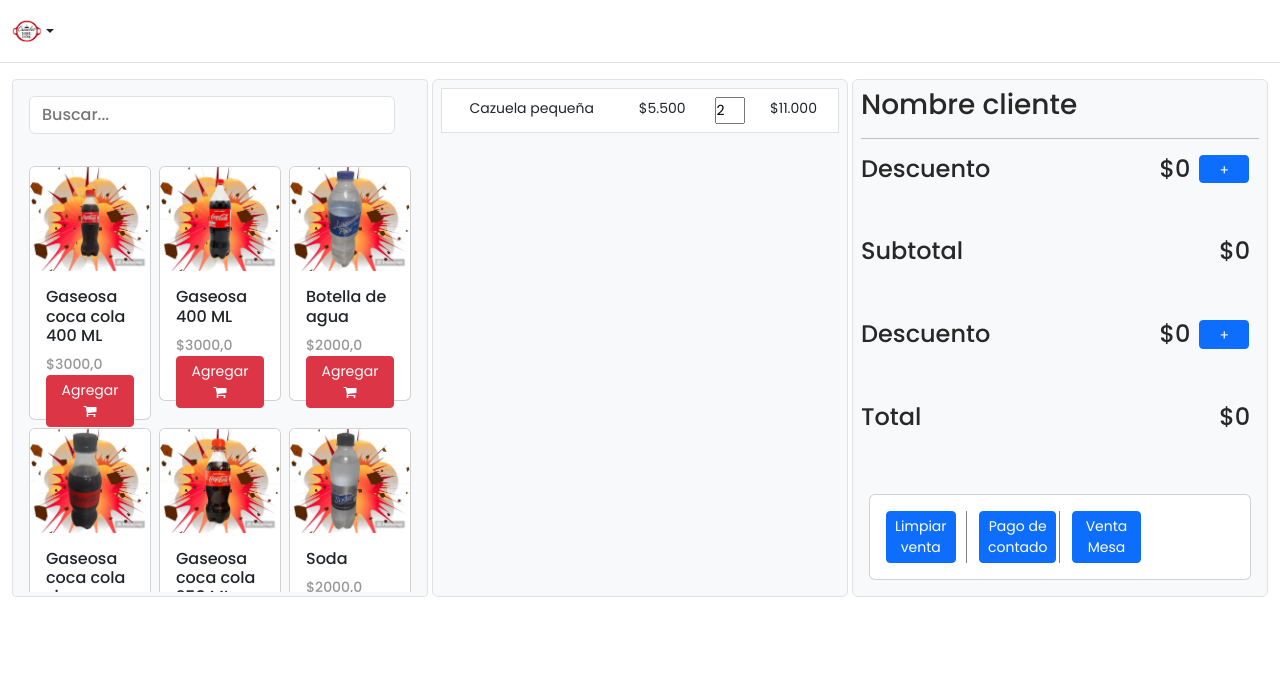
After one commit to juanca1406/Cazuelas-torre-jaime, a Django app: page /tomar_pedidos/ in a window 1280 px wide. The commit adds this page. Shown: the top 700 px of the page. Run offline with Django 4.2, Linux system fonts and the light colour scheme; a user stored in the database is signed in; data comes from the database, SQL or seed files in the repository; both versions use the stored data as it was after the commit.

Commit message:
tomar pedidos

```diff
--- a/productos/models.py
+++ b/productos/models.py
@@ -39,3 +39,11 @@ class Pedido(models.Model):
 
     def subtotal(self):
         return self.producto.precio * self.cantidad
+
+
+class Ventas(models.Model):
+    producto = models.CharField(max_length=300)
+    precio = models.FloatField()
+    imagen = models.ImageField(upload_to="ventas", null=True)
+    categoria = models.ForeignKey(Categoria, on_delete=models.CASCADE)
+    stock = models.IntegerField()
--- /dev/null
+++ b/productos/static/styles/tomar_pedidos.css
@@ -0,0 +1,42 @@
+.ordenar {
+    display: grid;
+    grid-template-columns: repeat(3, 1fr);
+
+}
+
+.boton {
+    height: 10px;
+    top: -18px;
+
+}
+
+.content1 button {
+    width: 50px;
+    position: absolute;
+    left: 85%;
+    height: 100%;
+}
+
+.content1 span {
+    width: 50px;
+    position: absolute;
+    left: 75%;
+
+}
+
+.stat {
+    border-right: 1px solid grey;
+}
+
+.content2 span {
+    width: 50px;
+    position: absolute;
+    left: 90%;
+
+}
+
+/* scroll */
+.scroll {
+    overflow-y: auto;
+    max-height: 450px;
+}
--- a/productos/templates/panel/admin.html
+++ b/productos/templates/panel/admin.html
@@ -142,7 +142,7 @@
                 </a>
               </li>
               <li class="nav-item">
-                <a class="nav-link d-flex align-items-center gap-2" href="#">
+                <a class="nav-link d-flex align-items-center gap-2" href="{% url 'productos:tomar_pedidos' %}">
                   <svg class="bi">
                     <use xlink:href="#puzzle" />
                   </svg>
@@ -183,6 +183,7 @@
                   Ajustes
                 </a>
               </li>
+
               {% if user.is_authenticated %}
               <li class="nav-item">
                 <a class="nav-link d-flex align-items-center gap-2" href="{% url 'logout' %}">
@@ -215,6 +216,7 @@
               </svg>
               Esta semana
             </button>
+
           </div>
         </div>
 
--- /dev/null
+++ b/productos/templates/panel/tomar_pedidos.html
@@ -0,0 +1,134 @@
+{% load static %}
+<!DOCTYPE html>
+<html lang="en">
+
+<head>
+    <meta charset="UTF-8">
+    <meta name="viewport" content="width=device-width, initial-scale=1.0">
+    <title>Inventario</title>
+    <link rel="shortcut icon" type="image/x-icon" href="{% static 'icono/icono.jpeg' %}">
+    <link href="https://cdn.jsdelivr.net/npm/bootstrap@5.3.0/dist/css/bootstrap.min.css" rel="stylesheet"
+        integrity="sha384-9ndCyUaIbzAi2FUVXJi0CjmCapSmO7SnpJef0486qhLnuZ2cdeRhO02iuK6FUUVM" crossorigin="anonymous">
+    <link rel="stylesheet" type="text/css" href="{% static 'styles/tomar_pedidos.css' %}">
+    <link rel="stylesheet" type="text/css" href="{% static 'styles/main_styles.css' %}">
+    <link href="{% static 'plugins/font-awesome-4.7.0/css/font-awesome.min.css' %}" rel="stylesheet" type="text/css">
+</head>
+
+<body>
+    <header class="py-3 mb-3 border-bottom">
+        <div class="container-fluid d-grid gap-3 align-items-center" style="grid-template-columns: 1fr 2fr;">
+            <div class="dropdown">
+                <a href="#"
+                    class="d-flex align-items-center col-lg-4 mb-2 mb-lg-0 link-dark text-decoration-none dropdown-toggle"
+                    data-bs-toggle="dropdown" aria-expanded="false">
+                    <img src="{% static 'C:\Users\user\Documents\proyectos de django\Cazuelas torre jaime\productos\static\icono\icono.jpeg' %}"
+                        width="30px" alt="producto 1">
+                </a>
+                <ul class="dropdown-menu text-small shadow">
+                    <li><a class="dropdown-item" href="{% url 'productos:agregarp' %}">Agregar productos</a></li>
+                    <li><a class="dropdown-item" href="{% url 'productos:pedidos' %}">Ver los pedidos</a></li>
+                    <li>
+                        <hr class="dropdown-divider">
+                    </li>
+                    <li><a class="dropdown-item " href="{% url 'productos:administrador' %}"
+                            aria-current="page">Regresar</a></li>
+                </ul>
+            </div>
+        </div>
+
+    </header>
+
+    <div class="container-fluid pb-3">
+        <div class="d-grid gap-1 ordenar">
+
+            <div class="bg-light border rounded-1">
+                <form class="w-40 me-3 p-3" role="search">
+                    <input type="search" class="form-control" placeholder="Buscar..." aria-label="Search">
+                </form>
+
+                <div class="row row-cols-md-3 g-2 p-3 scroll">
+                    {% for producto in productos %}
+                    <div class="col bg-light">
+                        <div class="card">
+                            <img src="{{producto.imagen.url}}" class="card-img-top" alt="">
+                            <div class="card-body">
+                                <h5 class="card-title">{{producto.producto}}</h5>
+                                <p class="card-text">${{producto.precio}}</p>
+                                <div class="boton">
+                                    <a href="" class="agregar-carrito">
+                                        <button class="btn btn-sm btn-danger">
+                                            Agregar <i class="fa fa-shopping-cart" aria-hidden="true"></i>
+                                        </button>
+                                    </a>
+                                </div>
+                            </div>
+                        </div>
+                    </div>
+                    {% endfor %}
+                </div>
+            </div>
+
+            <div id="navbar-example2" class="bg-light border p-2 rounded-2 ">
+                <table border="1px" class="table">
+                    <tbody>
+                        <tr>
+                            <td><img src="" alt="" width="30px"></td>
+                            <td>Cazuela pequeña</td>
+                            <td>$5.500</td>
+                            <td><input type="number" style="width: 30px;" value="2"></td>
+                            <td>$11.000</td>
+                        </tr>
+                    </tbody>
+                </table>
+            </div>
+
+            <div class="bg-light border rounded-2 p-2">
+                <h3>Nombre cliente</h3>
+                <hr>
+                <div class="content1">
+                    <h4>Descuento <span>$0</span><button type="button" class="btn btn-sm btn-primary">+</button></h4>
+                </div>
+                <br><br>
+                <div class="content2">
+                    <h4>Subtotal <span>$0</span></h4>
+                </div>
+                <br><br>
+                <div class="content1">
+                    <h4>Descuento <span>$0</span><button type="button" class="btn btn-sm btn-primary">+</button></h4>
+                </div>
+                <br><br>
+                <div class="content2">
+                    <h4>Total <span>$0</span></h4>
+                </div>
+                <br><br>
+                <section>
+                    <div class="container p-2">
+                        <div class="card">
+                            <div class="card-body">
+                                <div class="row">
+                                    <div class="col-3 stat">
+                                        <center><button class="btn btn-sm btn-primary">Limpiar venta</button></center>
+                                    </div>
+                                    <div class="col-3 stat">
+                                        <center><button class="btn btn-sm btn-primary">Pago de contado</button></center>
+                                    </div>
+                                    <div class="col-3">
+                                        <center><button class="btn btn-sm btn-primary">Venta Mesa</button></center>
+                                    </div>
+                                </div>
+                            </div>
+                        </div>
+                    </div>
+                </section>
+
+            </div>
+        </div>
+    </div>
+
+    <script src="https://cdn.jsdelivr.net/npm/bootstrap@5.3.0/dist/js/bootstrap.bundle.min.js"
+        integrity="sha384-geWF76RCwLtnZ8qwWowPQNguL3RmwHVBC9FhGdlKrxdiJJigb/j/68SIy3Te4Bkz"
+        crossorigin="anonymous"></script>
+
+</body>
+
+</html>
--- a/productos/urls.py
+++ b/productos/urls.py
@@ -39,4 +39,5 @@ urlpatterns = [
     path('pdf/<int:producto_id>', views.pdf, name="pdf"),
     path('pdf_carrito/', views.pdf_carrito, name="pdf_carrito"),
     path('contactos/', views.contactos, name="contactos"),
+    path('tomar_pedidos/', views.tomar_pedidos, name="tomar_pedidos"),
 ]
--- a/productos/views.py
+++ b/productos/views.py
@@ -738,3 +738,14 @@ def pdf(request, producto_id):
     p.save()
 
     return response
+
+
+@login_required
+def tomar_pedidos(request):
+    categoria = Categoria.objects.get(categoria='Bebidas')
+    productos = Producto.objects.filter(categoria=categoria)
+    return render(
+        request,
+        'panel/tomar_pedidos.html',
+        context={'productos': productos}
+    )
```
Also changed, not shown: db.sqlite3, productos/migrations/0005_ventas.py (added).
